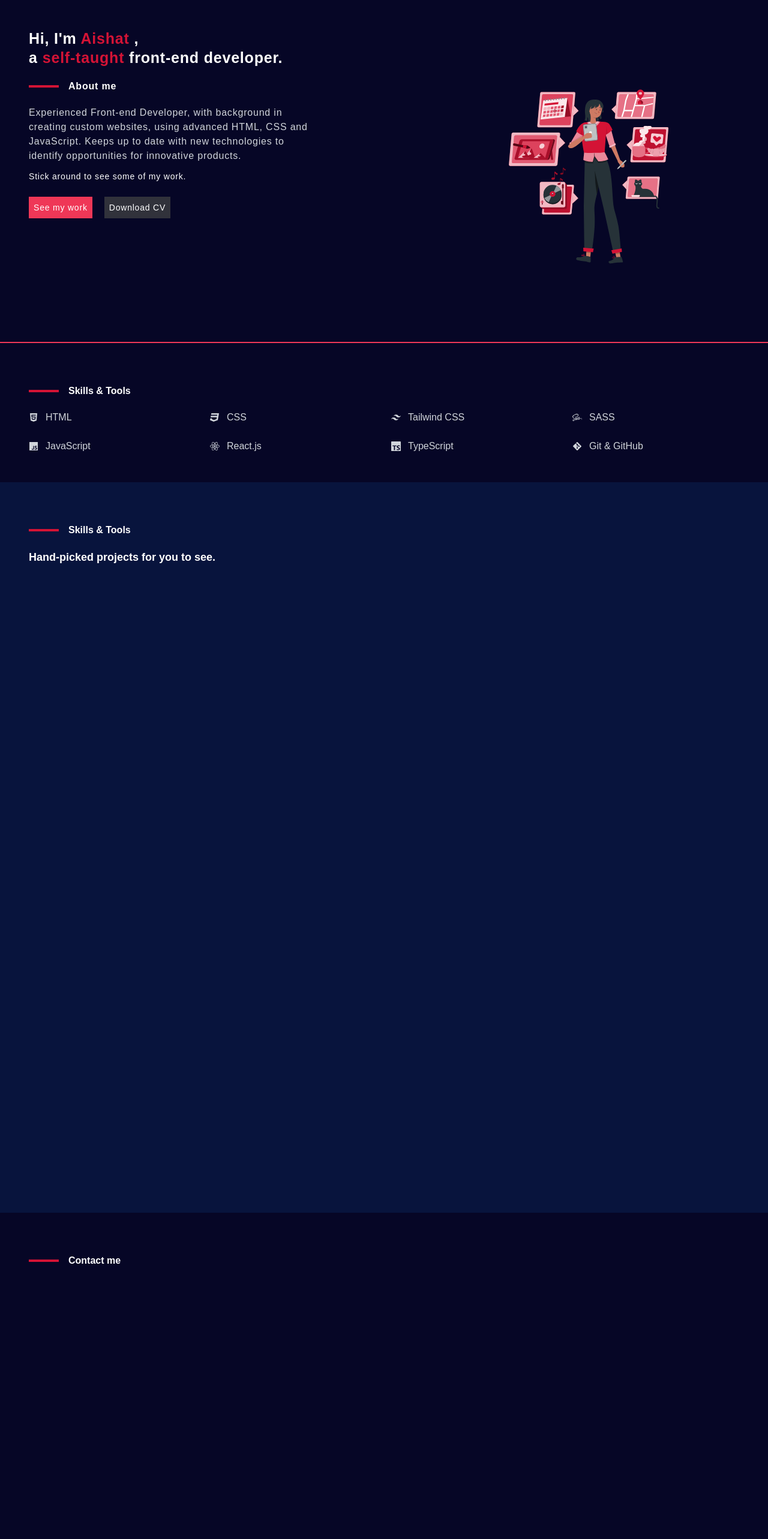
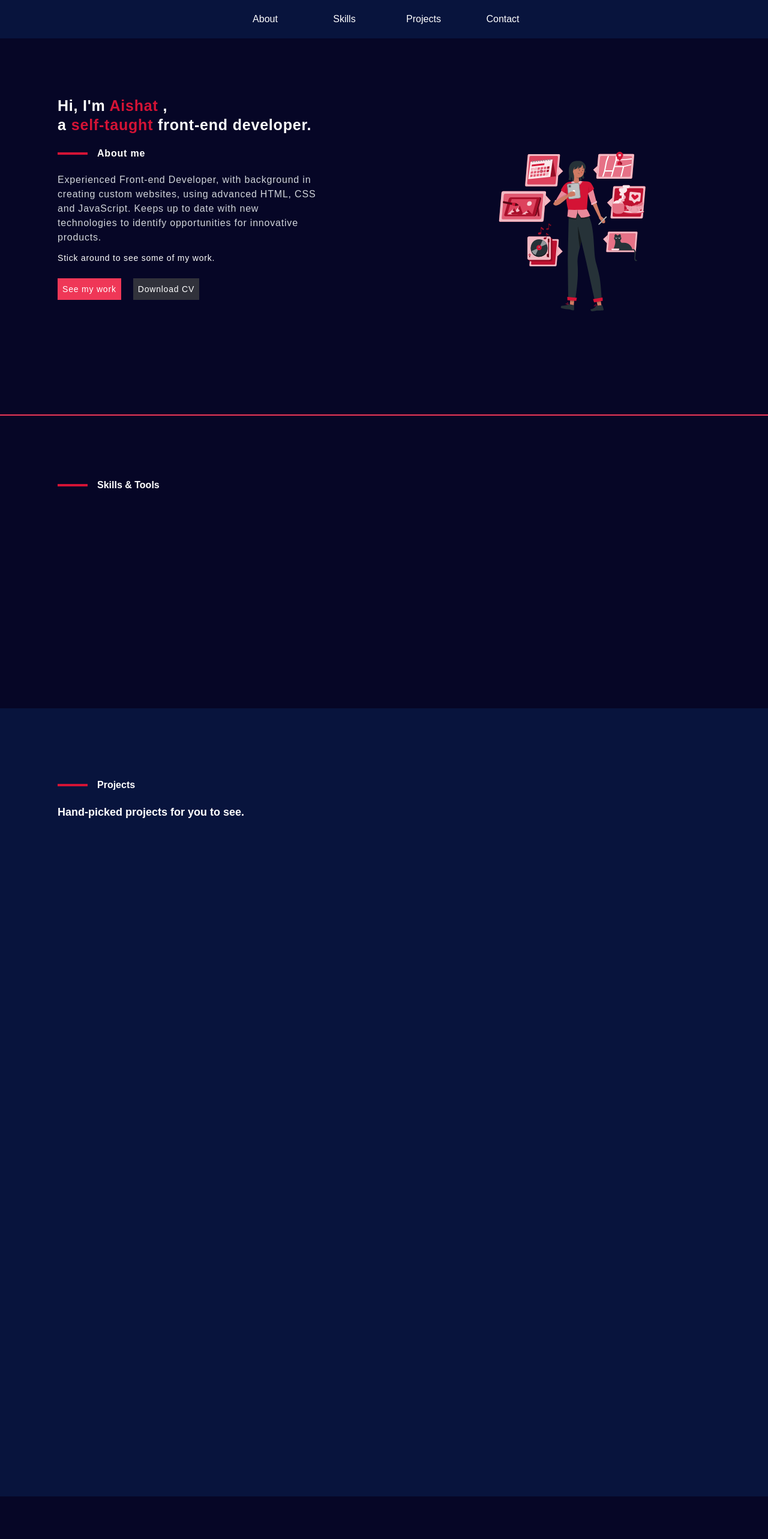
Before and after one commit to Highshirt99/Portfolio_website, a React (Create React App) app: page / in a window 1280 px wide. Shown: the top 2566 px of the page at 60% size. Built offline with nearby package versions, Linux system fonts and the light colour scheme; a web font is replaced by a local one.

Commit message:
Conclusion

```diff
--- a/src/App.js
+++ b/src/App.js
@@ -1,16 +1,33 @@
+import React, {useState} from "react";
 import "./App.css";
 import AboutMe from "./components/AboutMe";
 import Contact from "./components/Contact";
-import { Projects } from "./components/Projects";
+import  Projects from "./components/Projects";
 import Skills from "./components/Skills";
+import { FaBars } from "react-icons/fa";
+import NavBar from "./components/NavBar";
+import NavBarDesktop from "./components/NavBarDesktop";
 
 function App() {
+  const [isOpen, setIsOpen] = useState(false);
+  const toggleIsOpen = () => {
+    setIsOpen(!isOpen)
+  }
   return (
-    <div className="min-h-screen  font-bodyFont">
+    <div className="min-h-screen font-bodyFont">
+        <div className="bg-lightBg p-[1rem] sticky top-0 ">
+          <NavBarDesktop/>
+      <div className=" text-white cursor-pointer text-[1rem] lg:hidden">
+
+          <FaBars onClick={toggleIsOpen} />
+
+      </div>
+    </div>
     <AboutMe/>
     <Skills/>
     <Projects/>
     <Contact/>
+    {  isOpen && <NavBar handleClose = {toggleIsOpen}/>}
     </div>
   );
 }
--- a/src/components/AboutMe.jsx
+++ b/src/components/AboutMe.jsx
@@ -5,8 +5,11 @@ import image from "../assets/about.svg";
 
 const AboutMe = () => {
   return (
-    <div className="p-12 border-b-[2px] border-b-btn tracking-wider bg-background text-base flex flex-col lg:flex-row lg:justify-between" >
-      <div className=" lg:w-[40%]" data-aos = "slide-down">
+    <div
+      id="about"
+      className="p-[2rem] lg:p-[6rem] border-b-[2px] border-b-btn tracking-wider bg-background text-base flex flex-col lg:flex-row lg:justify-between"
+    >
+      <div className=" lg:w-[40%]" data-aos="slide-down">
         {/* <Typewriter
 
         options={{
@@ -50,7 +53,7 @@ const AboutMe = () => {
         </div>
       </div>
 
-      <img src={image} alt="" className="lg:w-[40%]"  data-aos = "slide-right"/>
+      <img src={image} alt="" className="lg:w-[40%]" data-aos="slide-right" />
     </div>
   );
 };
--- a/src/components/Contact.jsx
+++ b/src/components/Contact.jsx
@@ -1,16 +1,15 @@
-import React, {useState, useEffect, useRef } from "react";
+import React, { useState, useEffect, useRef } from "react";
 import AOS from "aos";
 import "aos/dist/aos.css";
 import emailjs from "@emailjs/browser";
 import swal from "sweetalert";
 import contact from "../assets/contact.svg";
 import isEmail from "validator/lib/isEmail";
-import {FaGithub, FaLinkedin} from "react-icons/fa"
+import { FaGithub, FaLinkedin } from "react-icons/fa";
 import { Link } from "react-router-dom";
 
 const Contact = () => {
-
-  const [error, setError] = useState(null)
+  const [error, setError] = useState(null);
   useEffect(() => {
     AOS.init({ duration: 2000 });
   }, []);
@@ -19,28 +18,26 @@ const Contact = () => {
 
   const validateForm = (e) => {
     const errorMsg = {};
-    if (e.target.user_email.value.length === 0){
-   errorMsg.email = "Email cannot be empty."
+    if (e.target.user_email.value.length === 0) {
+      errorMsg.email = "Email cannot be empty.";
+    } else if (!isEmail(e.target.user_email.value)) {
+      e.target.user_email.value = "";
+      errorMsg.email = "Invalid email!";
     }
 
-   else if(!isEmail(e.target.user_email.value)){
-      e.target.user_email.value = ""
-      errorMsg.email = "Invalid email!"
+    if (e.target.user_name.value.length === 0) {
+      errorMsg.name = "Name cannot be empty.";
+    }
+    if (e.target.organization.value.length === 0) {
+      errorMsg.organization = "Organization cannot be empty.";
+    }
+    if (e.target.message.value.length === 0) {
+      errorMsg.message = "Message cannot be empty.";
     }
 
-     if(e.target.user_name.value.length === 0){
-      errorMsg.name = "Name cannot be empty."
-    }
-    if(e.target.organization.value.length === 0){
-      errorMsg.organization = "Organization cannot be empty."
-    }
-    if(e.target.message.value.length === 0){
-      errorMsg.message = "Message cannot be empty."
-    }
+    setError(errorMsg);
 
-    setError(errorMsg)
-
-    if(Object.keys(errorMsg).length === 0) {
+    if (Object.keys(errorMsg).length === 0) {
       emailjs
         .sendForm(
           "service_mw7rs9q",
@@ -59,22 +56,21 @@ const Contact = () => {
           }
         );
     }
-
   };
 
   const sendEmail = (e) => {
     e.preventDefault();
-    validateForm(e)
+    validateForm(e);
   };
   return (
-    <div className="p-12 bg-background relative">
+    <div id = "contact" className="p-[2rem] lg:p-[6rem] bg-background relative">
       <div className="flex items-center content-center gap-4 mt-3">
         <div className="w-[50px] h-[4px] bg-body"></div>
         <p className="py-2 font-bold text-white">Contact me</p>
       </div>
       <div className="justify-between lg:flex" data-aos="flip-up">
         <form onSubmit={sendEmail} ref={form}>
-          <label className="block mb-2 text-sm text-white" htmlFor="name">
+          <label className="block mb-1 text-sm text-white" htmlFor="name">
             Name
           </label>
           <input
@@ -86,7 +82,9 @@ const Contact = () => {
              focus:border-body rounded-md w-[100%] lg:w-[350px]
              placeholder:text-redCol font-bodyFont placeholder:font-bodyFont"
           />
-          <label className="block mb-2 text-sm text-white" htmlFor="email">
+          <br />
+          <br />
+          <label className="block mb-1 text-sm text-white" htmlFor="email">
             Email
           </label>
           <input
@@ -97,8 +95,10 @@ const Contact = () => {
             className="p-2 outline-none focus:border focus:border-body rounded-md w-[100%] lg:w-[350px]
             placeholder:text-redCol font-bodyFont placeholder:font-bodyFont"
           />
+          <br />
+          <br />
           <label
-            className="block mb-2 text-sm text-white"
+            className="block mb-1 text-sm text-white"
             htmlFor="organization"
           >
             Organization
@@ -110,9 +110,10 @@ const Contact = () => {
             placeholder={error?.organization}
             className="p-2 outline-none focus:border focus:border-body rounded-md w-[100%] lg:w-[350px]
             placeholder:text-redCol font-bodyFont placeholder:font-bodyFont"
-
           />
-          <label className="block mb-2 text-sm text-white" htmlFor="message">
+          <br />
+          <br />
+          <label className="block mb-1 text-sm text-white" htmlFor="message">
             Message
           </label>
           <textarea
@@ -122,7 +123,6 @@ const Contact = () => {
             className="p-2 w-[100%] lg:w-[350px] outline-none  focus:border focus:border-body rounded-md
             placeholder:text-redCol font-bodyFont placeholder:font-bodyFont"
           />
-
           <button className="bg-btn outline-none p-2 rounded-md text-white w-[100%] lg:w-[350px] lg:block  hover:bg-body cursor-pointer mt-3">
             Send Message
           </button>
@@ -130,12 +130,25 @@ const Contact = () => {
 
         <img src={contact} alt="" className="hidden lg:block w-[40%]" />
       </div>
-<div className="flex flex-col gap-4 absolute left-2 bottom-[50%] cursor-pointer " data-aos = "flip-up">
+      <div
+        className="flex flex-col gap-4 absolute lg:left-6 left-1 bottom-[50%] cursor-pointer "
+        data-aos="flip-up"
+      >
+        <a
+          href="https://github.com/Highshirt99"
+          className="text-white text-[20px] hover:text-body"
+        >
 
-    <a href = "https://github.com/Highshirt99" className='text-white text-[20px] hover:text-body' >  <FaGithub/> </a>
-    <a href = "https:/linkedin.com/in/aishatomololaakinyemi" className="text-white text-[20px] w-4 hover:text-body">  <FaLinkedin/> </a>
+          <FaGithub />
+        </a>
+        <a
+          href="https:/linkedin.com/in/aishatomololaakinyemi"
+          className="text-white text-[20px] w-4 hover:text-body"
+        >
+
+          <FaLinkedin />
+        </a>
       </div>
-
     </div>
   );
 };
--- /dev/null
+++ b/src/components/NavBar.jsx
@@ -0,0 +1,33 @@
+import React from "react";
+import { Link } from "react-scroll";
+import { AiOutlineClose } from "react-icons/ai";
+import { options } from "./NavLists";
+
+const NavBar = ({ handleClose }) => {
+  return (
+    <div className="lg:hidden bg-white min-h-screen w-[60%] md:w-[30%]  p-4 text-[1.5rem] fixed top-0 bottom-0 left-0 ">
+      <div className="relative">
+        <AiOutlineClose
+          onClick={handleClose}
+          className=" rounded-md absolute -right-2 -top-3 cursor-pointer p-1 hover:bg-btn hover:text-white text-[2.2rem]"
+        />
+        <ul className="relative text-blue-700 top-12">
+          {options.map((item) => (
+            <Link to={item.link} smooth className="flex items-center justify-start gap-2">
+              <div className="text-[18px] text-white flex justify-center items-center rounded-[50%] p-3 bg-lightBg">{item.icon}</div>
+              <li
+                key={item.name}
+                className="my-8 cursor-pointer hover:bg-lightBg text-[18px]
+                     w-[150px] px-3 py-1 rounded-md font-extrabold hover:text-white"
+              >
+                {item.name}
+              </li>
+            </Link>
+          ))}
+        </ul>
+      </div>
+    </div>
+  );
+};
+
+export default NavBar;
--- /dev/null
+++ b/src/components/NavBarDesktop.jsx
@@ -0,0 +1,23 @@
+import React from 'react'
+import { options } from './NavLists'
+import { Link } from 'react-scroll'
+
+const NavBarDesktop = () => {
+  return (
+    <div className='hidden lg:block'>
+      <ul className='flex items-center justify-center gap-[2rem] '>
+        {options.map(item => (
+          <Link
+          smooth
+          to = {item.link}>
+
+            <li key={item.name} className=' text-white cursor-pointer hover:bg-btn hover:text-lightBg text-[16px]  p-1
+            w-[100px] text-center rounded-md'>{item.name}</li>
+          </Link>
+        ))}
+      </ul>
+    </div>
+  )
+}
+
+export default NavBarDesktop
--- /dev/null
+++ b/src/components/NavLists.jsx
@@ -0,0 +1,25 @@
+import { AiFillContacts } from "react-icons/ai";
+import { FaCode, FaInfo, FaTools, FaUser } from "react-icons/fa";
+
+export const options = [
+    {
+      name: "About",
+      link: "about",
+      icon: <FaUser/>
+    },
+    {
+      name: "Skills",
+      link: "skills",
+      icon: <FaTools/>
+    },
+    {
+      name: "Projects",
+      link: "projects",
+      icon: <FaCode/>
+    },
+    {
+      name: "Contact",
+      link: "contact",
+      icon: <AiFillContacts/>
+    },
+  ];
--- a/src/components/Projects.jsx
+++ b/src/components/Projects.jsx
@@ -4,7 +4,7 @@ import multisteps from "../assets/multishot.PNG";
 import todo from "../assets/todoshot.PNG";
 
 
-export const Projects = () => {
+ const Projects = () => {
   const projects = [
     {
       name: "Lostfinder",
@@ -31,10 +31,10 @@ export const Projects = () => {
     },
   ];
   return (
-    <div id="projects" className="p-12 bg-lightBg">
+    <div id="projects" className="p-[2rem] lg:p-[6rem] bg-lightBg">
       <div className="flex items-center content-center gap-4 my-3">
         <div className="w-[50px] h-[4px] bg-body"></div>
-        <p className="py-2 font-bold text-white">Skills & Tools</p>
+        <p className="py-2 font-bold text-white">Projects</p>
       </div>
       <p className="text-white font-bold text-[18px]">
         Hand-picked projects for you to see.
@@ -63,3 +63,5 @@ export const Projects = () => {
     </div>
   );
 };
+
+export default Projects;
--- a/src/components/Skills.jsx
+++ b/src/components/Skills.jsx
@@ -12,22 +12,22 @@ const Skills = () => {
 
   }, [])
   return (
-    <div className='p-12 pb-6 bg-background'>
-                <div className="flex content-center items-center gap-4 my-3">
+    <div className='p-[2rem] lg:p-[6rem] pb-6 bg-background' id = "skills">
+                <div className="flex content-center items-center gap-4 mb-8">
               <div className="w-[50px] h-[4px] bg-body"></div>
               <p   className="text-white font-bold py-2">Skills & Tools</p>
 
           </div>
 
-          <ul className='text-gray-300 grid grid-cols-2 lg:grid-cols-4 gap-6'  data-aos = "slide-up">
-            <li className='flex items-center gap-3' data-aos = "zoom-in"><FaHtml5/> HTML</li>
-            <li className='flex items-center gap-3' data-aos = "zoom-in"> <FaCss3/> CSS</li>
-            <li className='flex items-center gap-3' data-aos = "zoom-in"><SiTailwindcss/>Tailwind CSS</li>
-            <li className='flex items-center gap-3' data-aos = "zoom-in"> <FaSass/>SASS</li>
-            <li className='flex items-center gap-3' data-aos = "zoom-in"> <FaJs/>JavaScript</li>
-            <li className='flex items-center gap-3' data-aos = "zoom-in"> <FaReact/> React.js</li>
-            <li className='flex items-center gap-3' data-aos = "zoom-in"><SiTypescript/>TypeScript</li>
-            <li className='flex items-center gap-3' data-aos = "zoom-in"> <FaGitAlt/>Git & GitHub</li>
+          <ul className='text-black grid grid-cols-2 lg:grid-cols-4 gap-6 '  data-aos = "slide-up">
+            <li className='list' data-aos = "zoom-in"><FaHtml5 className='text-[2rem] text-html'/> HTML</li>
+            <li className='list' data-aos = "zoom-in"> <FaCss3  className='text-[2rem] text-css'/> CSS</li>
+            <li className='list' data-aos = "zoom-in"><SiTailwindcss  className='text-[2rem] text-blue-400'/>Tailwind CSS</li>
+            <li className='list' data-aos = "zoom-in"> <FaSass  className='text-[2rem] text-sass'/>SASS</li>
+            <li className='list' data-aos = "zoom-in"> <FaJs  className='text-[2rem] text-js'/>JavaScript</li>
+            <li className='list' data-aos = "zoom-in"> <FaReact  className='text-[2rem] text-react'/> React.js</li>
+            <li className='list' data-aos = "zoom-in"><SiTypescript  className='text-[2rem] text-ts'/>TypeScript</li>
+            <li className='list' data-aos = "zoom-in"> <FaGitAlt className='text-[2rem] text-git' />Git & GitHub</li>
           </ul>
     </div>
   )
--- a/src/index.css
+++ b/src/index.css
@@ -20,3 +20,8 @@
     background: #08143d;
     font-family: Anuphan;
   }
+
+
+  @layer components{
+    .list { @apply flex flex-col items-center gap-8 bg-white w-[100px] h-[100px] p-3 rounded-md  font-bold text-[12px]}
+  }
```
Also changed, not shown: tailwind.config.js (+8 -1 lines). Lines whose indentation alone changed are shown as unchanged.
